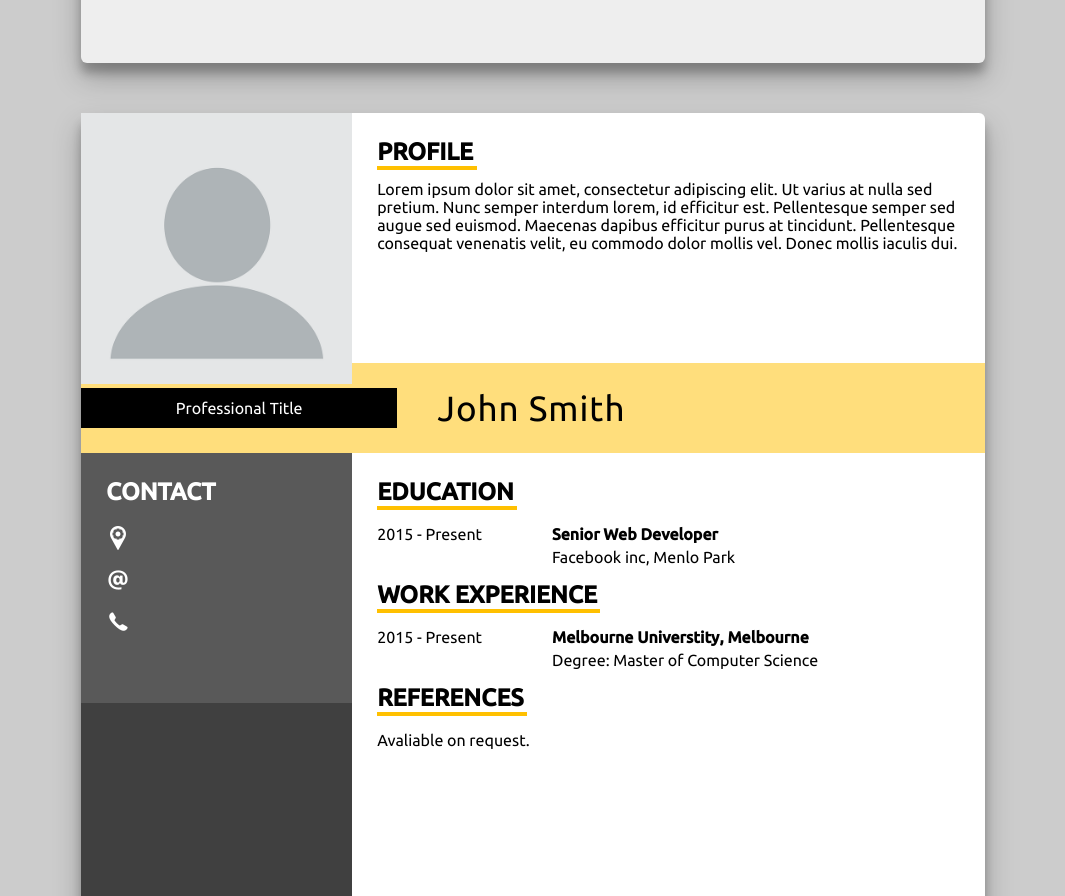
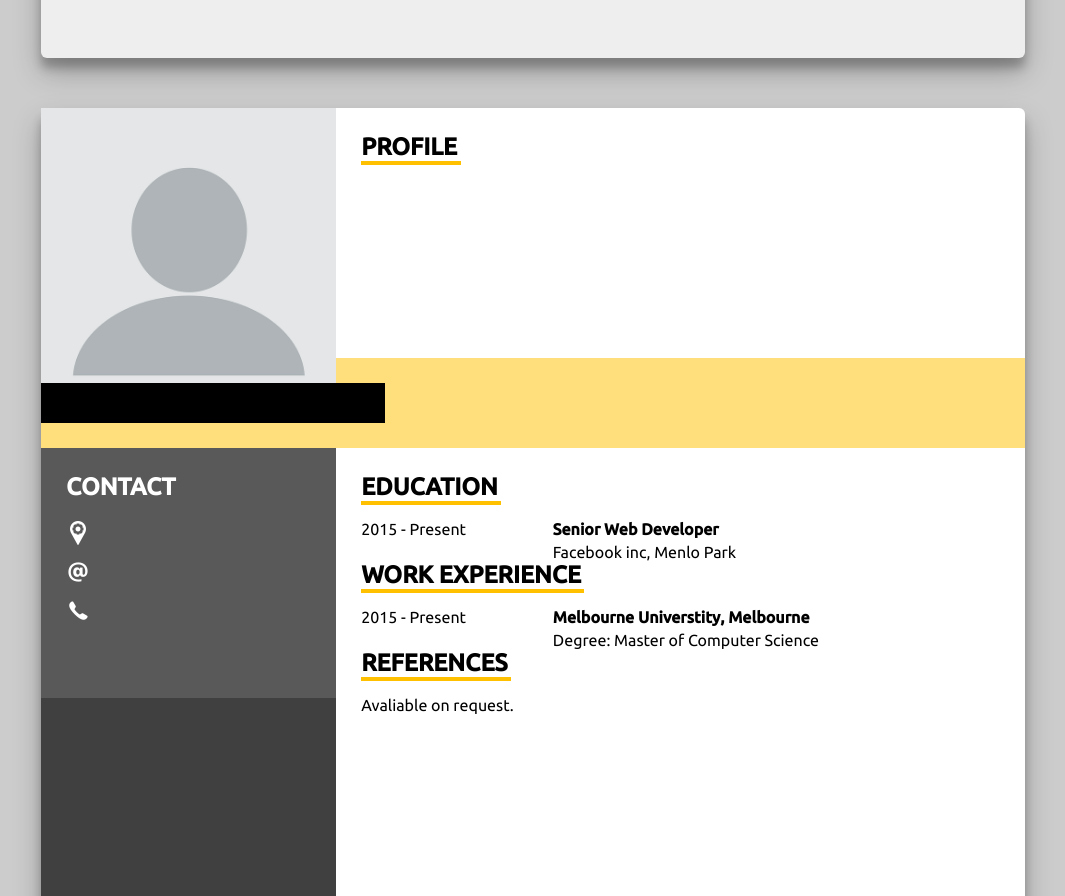
Before and after one commit to dvaanc/cv-creator, a React (Create React App) app: page / in a window 1280 px wide. Shown: the part 1845-2741 px from the top of the page, without its empty margins (107-1172 px from the left). Built offline with nearby package versions, Linux system fonts and the light colour scheme.

Commit message:
updates to preview component

```diff
--- a/src/App.js
+++ b/src/App.js
@@ -11,7 +11,7 @@ class App extends Component {
     super(props);
     this.generalData = {};
     this.educationData = [];
-    this.workdata = [];
+    this.workData = [];
     this.state = {
       generalData: {},
       educationData: [],
@@ -34,6 +34,10 @@ class App extends Component {
     this.education.current.generatePreFill();
     this.work.current.generatePreFill();
   }
+  // onSubmitCV = () => {
+  //   this.saveData();
+  //   this.preview.current.loadData();
+  // }
   saveData = () => {
     this.general.current.passData();
     this.education.current.passData();
@@ -42,10 +46,18 @@ class App extends Component {
       generalData: this.generalData,
       educationData: this.educationData,
       workData: this.workData,
+    }, () => {
+      this.preview.current.loadData();
+      this.preview.current.setDefaultPhoto();
     })
   }
   handleGeneral = (props) => this.generalData = props;
-  handleEducation = (props) => this.educationData = props.eduList;
+  handleEducation = (props) => {
+    //education + work, set state with list states instead of components
+    //when calling these method passData method should return an array
+    //of list data instead of components themselves
+    this.educationData = props.eduList;
+  }
   handleWork = (props) => this.workData = props.workList;
   render() {
     return (
@@ -91,7 +103,7 @@ class App extends Component {
 
             </form>
           </div>
-          <PreviewComponent ref={this.preview}/>
+          <PreviewComponent ref={this.preview} data={this.state}/>
         </div>
         <footer>
           <p>Copyright © 2021. Web Design by Danny Cao.</p>
--- a/src/components/EducationComponent.js
+++ b/src/components/EducationComponent.js
@@ -61,6 +61,11 @@ class EducationInfo extends Component {
     this.setState({ eduList: newList });
   }
   passData = () => {
+    console.log('test')
+    this.child.forEach((item) => {
+      if(item === null) return
+      console.log(item)
+    })
     this.props.generalData(this.state)
   }
   createItem = () => {
--- a/src/components/GeneralComponent.js
+++ b/src/components/GeneralComponent.js
@@ -9,6 +9,7 @@ class GeneralInfo extends Component {
     this.state = {
       firstName: '',
       lastName: '',
+      occupation: '',
       city: '',
       phone: '',
       email: '',
@@ -71,6 +72,14 @@ class GeneralInfo extends Component {
           placeholder="Last name"
           onChange={this.handleChange}
           value={this.state.lastName}
+          />
+          <input
+          type="text"
+          name="occupation"
+          id="occupation"
+          placeholder="Occupation"
+          onChange={this.handleChange}
+          value={this.state.occupation}
           />
 
           <input
--- a/src/components/PreviewComponent.js
+++ b/src/components/PreviewComponent.js
@@ -8,41 +8,55 @@ class PreviewComponent extends Component {
   constructor(props) {
     super(props);
     this.state = {
-      displayInfo: true,
+      generalData: {
+        photoSrc: emptyAvatar,
+      },
+      educationData: [],
+      workData: [],
     };
   }
-  handleChange = (e) => {
-    const val = e.target.value;
-    const key = e.target.name;
+  loadData = () => {
     this.setState({
-      ...this.state,
-      [key]: val,
-    },
-    () => { console.log(this.state) }
-    );
+      generalData: this.props.data.generalData,
+      educationData: this.props.data.educationData,
+      workData: this.props.data.workData,
+    });
+  }
+  setDefaultPhoto = () => {
+    if(this.state.generalData.photoSrc === '' || undefined || null) {
+      this.setState({
+        ...this.state,
+        generalData: {
+          ...this.state.generalData,
+          photoSrc: emptyAvatar,
+        },
+      });
+    };
   }
   render() {
+    const { generalData, educationData, workData } = this.state;
+
+    // console.log(educationData[0])
+    // console.log(workData)
     return (
       <div className="previewContainer">
         <div className="row1">
           <div className="avatar">
             <div className="avatarContainer">
-              <img src={ emptyAvatar } alt="avatar"/>
+              <img src={ generalData.photoSrc } alt="avatar"/>
             </div>
           </div>
           <div className="profile">
             <h2>PROFILE</h2>
-            <p>
-            Lorem ipsum dolor sit amet, consectetur adipiscing elit. Ut varius at nulla sed pretium. Nunc semper interdum lorem, id efficitur est. Pellentesque semper sed augue sed euismod. Maecenas dapibus efficitur purus at tincidunt. Pellentesque consequat venenatis velit, eu commodo dolor mollis vel. Donec mollis iaculis dui.
-            </p>
+            <p>{ generalData.description }</p>
           </div>
         </div>
         <div className="row2">
           <div className="title">
-            <p>Professional Title</p>
+            <p>{ generalData.occupation }</p>
           </div>
           <div className="name">
-            <p>John Smith</p>
+            <p>{ generalData.firstName } { generalData.lastName }</p>
           </div>
         </div>
         <div className="row3">
@@ -52,12 +66,15 @@ class PreviewComponent extends Component {
                 <ul>
                   <li>
                     <img src={ locationIcon } alt="location"/>
+                    <h4>{ generalData.city }</h4>
                   </li>
                   <li>
                     <img src={ emailIcon } alt="email"/>
+                    <h4>{ generalData.email }</h4>
                   </li>
                   <li>
                     <img src={ phoneIcon } alt="email"/>
+                    <h4>{ generalData.phone }</h4>
                   </li>
                 </ul>
               </div>
--- a/src/components/utility/emptyCV.js
+++ b/src/components/utility/emptyCV.js
@@ -2,6 +2,7 @@ const emptyCV = {
   general: {
     firstName: '',
     lastName: '',
+    occupation: '',
     city: '',
     phone: '',
     email: '',
--- a/src/components/utility/exampleCV.js
+++ b/src/components/utility/exampleCV.js
@@ -3,8 +3,9 @@ const exampleCV = {
   general: {
     firstName: 'John',
     lastName: 'Smith',
+    occupation: 'Senior Software Engineer',
     city: 'Sydney',
-    phone: '0405321583',
+    phone: '0405 321 583',
     email: 'JohnSmith@gmail.com',
     photoName: 'emptyAvatar.png',
     photoSrc: emptyAvatar,
--- a/src/styles/App.css
+++ b/src/styles/App.css
@@ -28,7 +28,7 @@ header {
   justify-content: space-evenly;
   width: 100%;
   background-color: #CCCCCC;
-  padding: 75px;
+  padding: 25px;
 }
 .formContainer {
   width: 40%;
@@ -144,7 +144,7 @@ button:hover {
   cursor: pointer;
 }
 .previewContainer {
-  width: 40%;
+  min-width: 60%;
   height: auto;
   border-radius: 6px;
   box-shadow: rgba(0, 0, 0, 0.25) 0px 14px 28px, rgba(0, 0, 0, 0.22) 0px 10px 10px;
@@ -157,15 +157,15 @@ button:hover {
   height: 250px;
 }
 .avatar {
-  width: 30%;
-  height: 100%;
+  max-width: 30%;
+  max-height: 100%;
   background-color: #BDBCBA;
 }
 .avatarContainer img {
+  max-width: 100%;
+  max-height: 100%;
   width: auto;
   height: auto;
-  max-width: 100%;
-  max-height: 50%;
 }
 .profile {
   width: 70%;
@@ -233,11 +233,19 @@ button:hover {
   color: white;
   margin-bottom: 20px;
 }
-ul {
+.section1 ul {
   list-style-type: none;
 }
-li {
+.section1 li {
+  display: flex;
+  flex-direction: row;
+  align-items: center;
+  flex-wrap: nowrap;
+  color: white;
   margin-bottom: 15px;
+}
+.section1 li img {
+  margin-right: 5px;
 }
 .section2 {
   display: flex;
```
